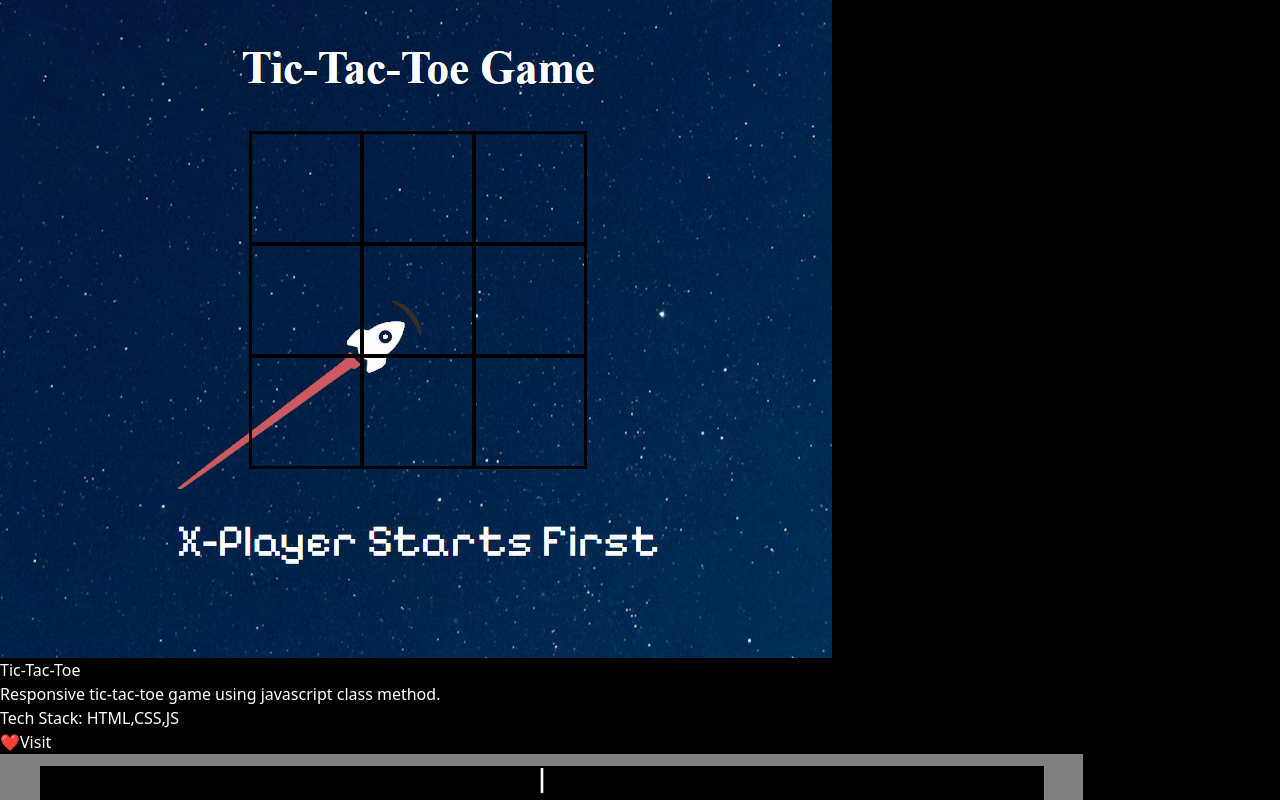
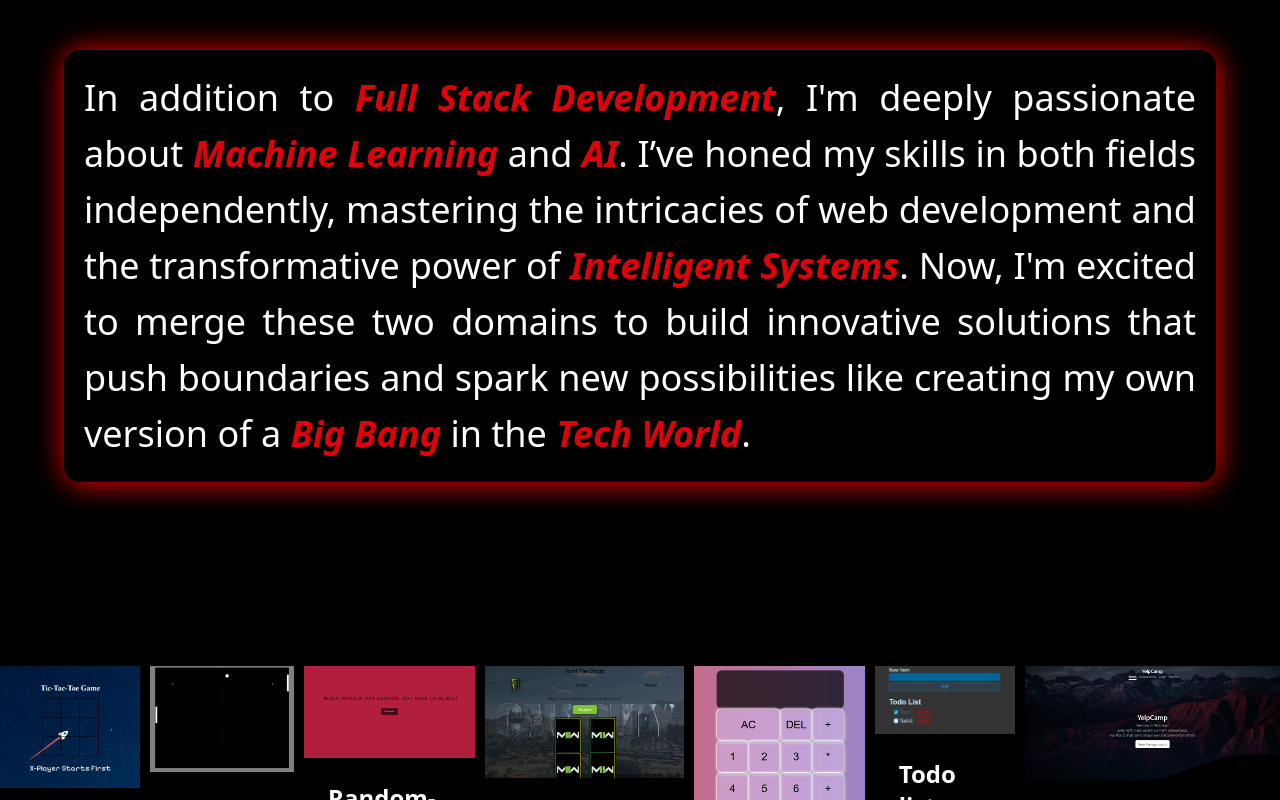
Before and after one commit to Snaehath/portfolio, a React (Vite) app: page / in a window 1280 px wide. Shown: the part 900-1700 px from the top of the page. Built offline with nearby package versions, Linux system fonts and the light colour scheme.

Commit message:
updated about page using tailwindcss

```diff
--- a/src/pages/about.jsx
+++ b/src/pages/about.jsx
@@ -1,19 +1,38 @@
 const About = () => {
   return (
-    <div className="about-container" id="about">
-      <div className="text-box">
+    <div className="flex justify-center items-center min-h-[100vh]" id="about">
+      <div className="max-w-[90%] text-justify p-5 rounded-2xl shadow-[1px_1px_30px_red] text-4xl leading-14">
         <p>
           In addition to
-          <span className="highlight"> full stack development</span>, I'm deeply
-          passionate about <span className="highlight">Machine Learning </span>
-          and <span className="highlight">AI</span>. I’ve honed my skills in
-          both fields independently, mastering the intricacies of web
-          development and the transformative power of
-          <span className="highlight"> intelligent systems</span>. Now, I'm
-          excited to merge these two domains to build innovative solutions that
-          push boundaries and spark new possibilities like creating my own
-          version of a <span className="highlight">Big Bang</span> in the{" "}
-          <span className="highlight">tech world</span>.
+          <span className="text-red-600 font-bold italic capitalize animate-pulse">
+            {" "}
+            full stack development
+          </span>
+          , I'm deeply passionate about{" "}
+          <span className="text-red-600 font-bold italic capitalize animate-pulse">
+            Machine Learning{" "}
+          </span>
+          and{" "}
+          <span className="text-red-600 font-bold italic capitalize animate-pulse">
+            AI
+          </span>
+          . I’ve honed my skills in both fields independently, mastering the
+          intricacies of web development and the transformative power of
+          <span className="text-red-600 font-bold italic capitalize animate-pulse">
+            {" "}
+            intelligent systems
+          </span>
+          . Now, I'm excited to merge these two domains to build innovative
+          solutions that push boundaries and spark new possibilities like
+          creating my own version of a{" "}
+          <span className="text-red-600 font-bold italic capitalize animate-pulse">
+            Big Bang
+          </span>{" "}
+          in the{" "}
+          <span className="text-red-600 font-bold italic capitalize animate-pulse">
+            tech world
+          </span>
+          .
         </p>
       </div>
     </div>
--- a/src/pages/home.jsx
+++ b/src/pages/home.jsx
@@ -17,8 +17,8 @@ const Home = () => {
           Hi, it's <span className="text-red-600">Snaehath</span>
         </h1>
         <h3 className="typing-text font-bold text-6xl mb-4">
-          I'm a
-          <span className="relative before:content-[Software developer]"></span>
+          I'm a{" "}
+          <span className="text-red-600 font-bold">Full Stack Developer</span>
         </h3>
         <p>
           Code is where creativity meets logic—a single line can build worlds or
--- a/src/pages/project.jsx
+++ b/src/pages/project.jsx
@@ -10,12 +10,16 @@ const Project = () => {
   };
 
   return (
-    <div className="project-cards" id="projects">
+    <div className="flex justify-start gap-2.5" id="projects">
       {Projects.map((proj, index) => (
         <div className="card" key={index}>
-          <img src={proj.image} alt="project-image" className="card-image" />
-          <div className="card-content">
-            <h2 className="card-title">{proj.title}</h2>
+          <img
+            src={proj.image}
+            alt="project-image"
+            className="w-full object-fill"
+          />
+          <div className="p-6">
+            <h2 className="font-bold text-2xl">{proj.title}</h2>
             <p className="card-description">{proj.description}</p>
             <p className="card-tech-stack">Tech Stack: {proj.tech_stack}</p>
             <div className="card-footer">
```
